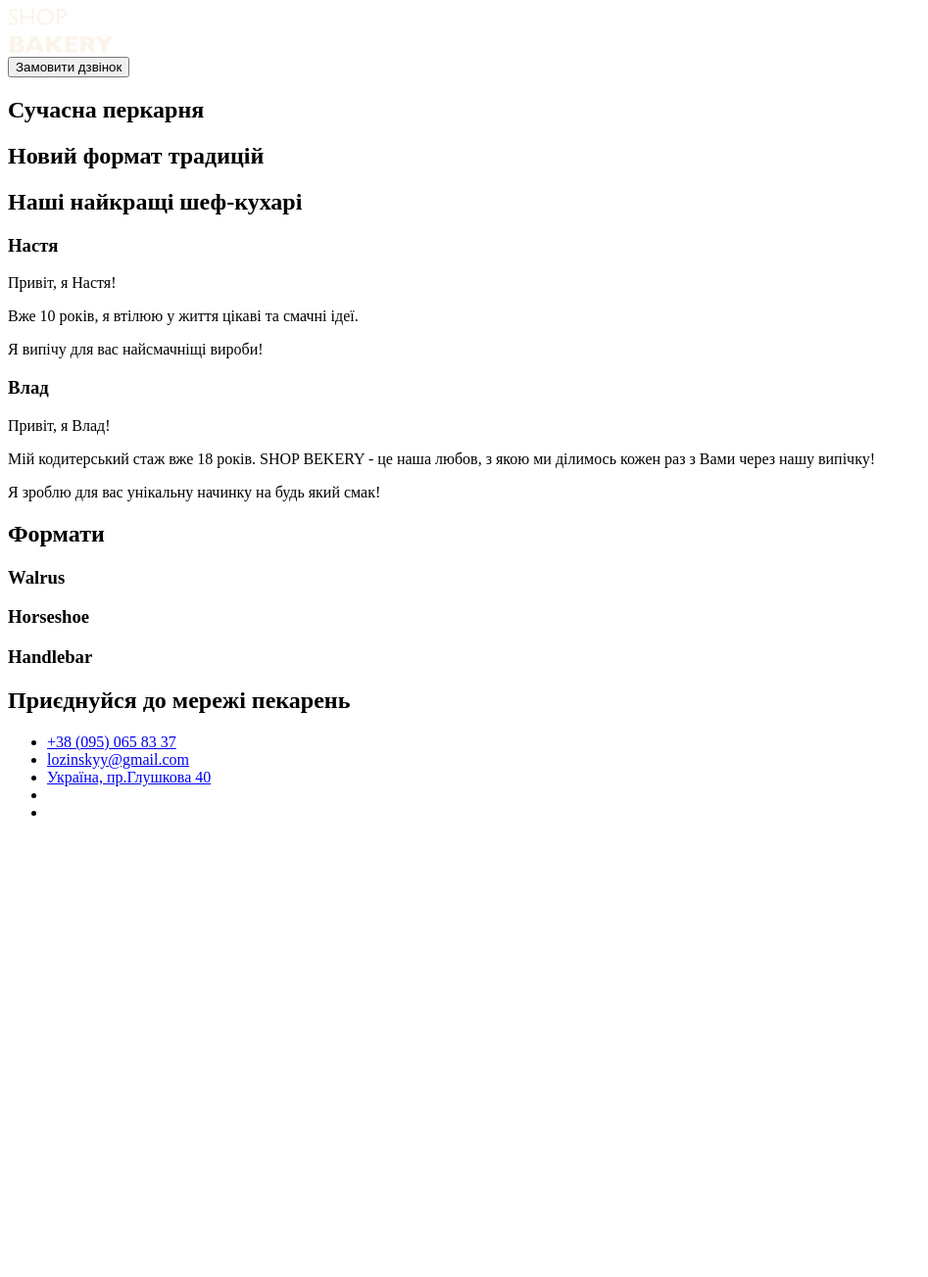
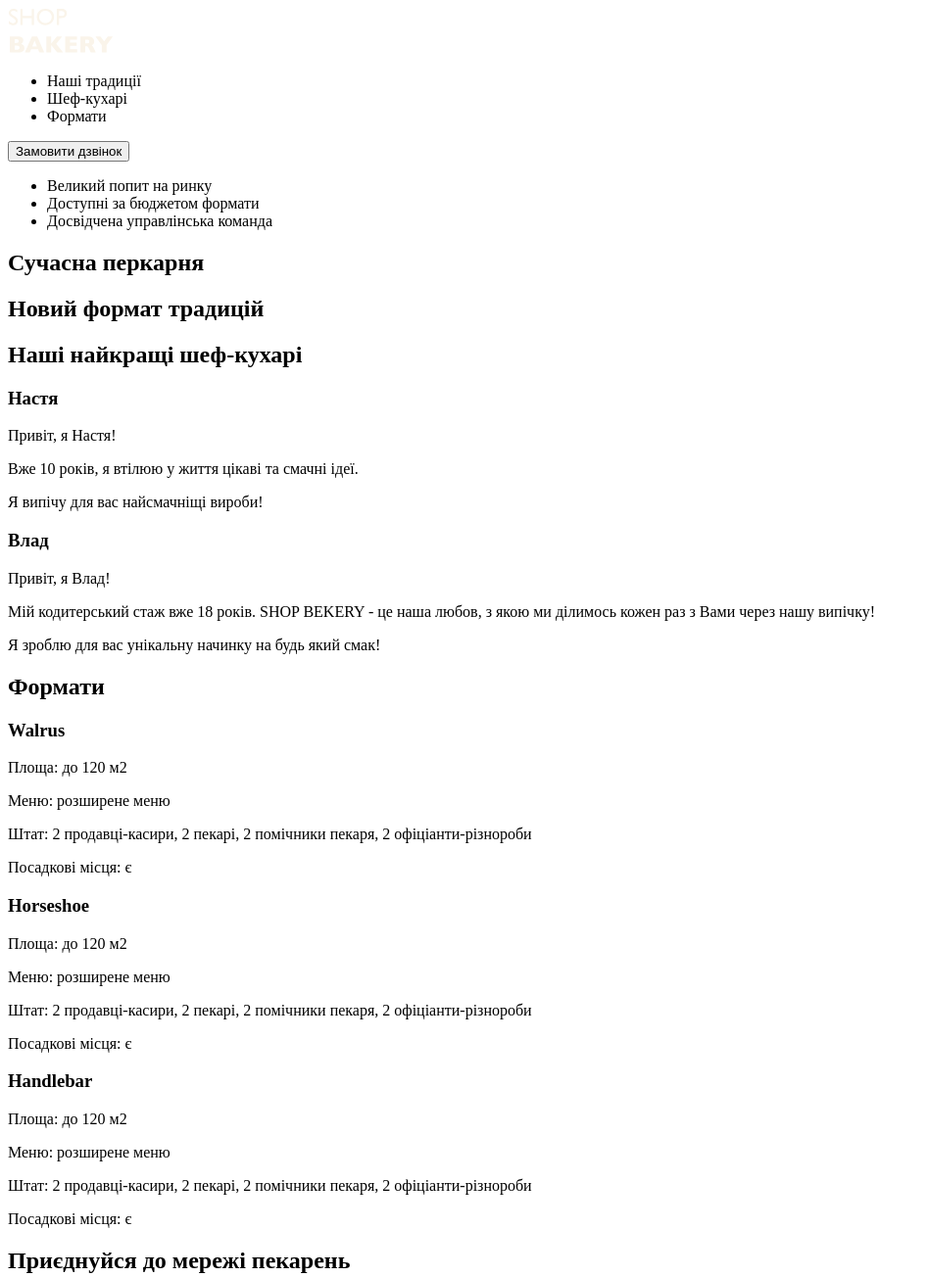
Before and after one commit to lozap/genius-test, a plain HTML site: page index.html in a window 1280 px wide. Shown: the top 1304 px of the page at 98% size, without its empty margins (0-947 px from the left). Before the commit the page ends 855 px from the top, so only its background shows below. Drawn offline with Linux system fonts and the light colour scheme.

```diff
--- a/index.html
+++ b/index.html
@@ -14,11 +14,23 @@
       <a href="#">
         <img src="./images/logo.svg" alt="Логотип сучасної пекарні">
       </a>
+      <ul>
+        <li>Наші традиції</li>
+        <li>Шеф-кухарі</li>
+        <li>Формати</li>
+      </ul>
     </nav>
     <!-- Замовити дзвінок -->
     <button type="button">Замовити дзвінок</button>
   </header>
   <main>
+    <section>
+      <ul>
+        <li>Великий попит на ринку</li>
+        <li>Доступні за бюджетом формати</li>
+        <li>Досвідчена управлінська команда</li>
+      </ul>
+    </section>
     <section>
       <h1>Сучасна перкарня</h1>
     </section>
@@ -30,10 +42,8 @@
       <article>
         <h3>Настя</h3>
         <p>Привіт, я Настя!</p>
-        <p>Вже 10 років, я втілюю
-          у життя цікаві та смачні ідеї.</p>
-        <p>Я випічу для вас
-          найсмачніщі вироби!</p>
+        <p>Вже 10 років, я втілюю у життя цікаві та смачні ідеї.</p>
+        <p>Я випічу для вас найсмачніщі вироби!</p>
       </article>
       <article>
         <h3>Влад</h3>
@@ -47,12 +57,30 @@
       <h2>Формати</h2>
       <article>
         <h3>Walrus</h3>
+        <p>Площа: до 120 м2</p>
+        <p>Меню: розширене меню</p>
+        <p>Штат: 2 продавці-касири, 2 пекарі, 2 помічники пекаря, 2 офіціанти-різнороби</p>
+        <p>Посадкові місця: є</p>
       </article>
       <article>
         <h3>Horseshoe</h3>
+        <p>Площа: до 120 м2</p>
+        <p>Меню: розширене меню</p>
+        <p>
+          Штат: 2 продавці-касири, 2 пекарі, 2 помічники пекаря, 2
+          офіціанти-різнороби
+        </p>
+        <p>Посадкові місця: є</p>
       </article>
       <article>
         <h3>Handlebar</h3>
+        <p>Площа: до 120 м2</p>
+        <p>Меню: розширене меню</p>
+        <p>
+          Штат: 2 продавці-касири, 2 пекарі, 2 помічники пекаря, 2
+          офіціанти-різнороби
+        </p>
+        <p>Посадкові місця: є</p>
       </article>
     </section>
     <section>
@@ -67,12 +95,8 @@
       <li><a href="tel:+380950658337">+38 (095) 065 83 37</a></li>
       <li><a href="mailto:lozinskyy@gmail.com">lozinskyy@gmail.com</a></li>
       <li><a href="https://maps.app.goo.gl/mF7qDK98x4oyHW5W7" target="_blank">Україна, пр.Глушкова 40</a></li>
-      <li><a href="">
-          <!-- facebook -->
-        </a></li>
-      <li>
-        <!-- instagram -->
-      </li>
+      <li><a href="#"> <!-- facebook --> </a></li>
+      <li><a href="#"> <!-- instagram --> </a></li>
     </ul>
   </footer>
 </body>
```
